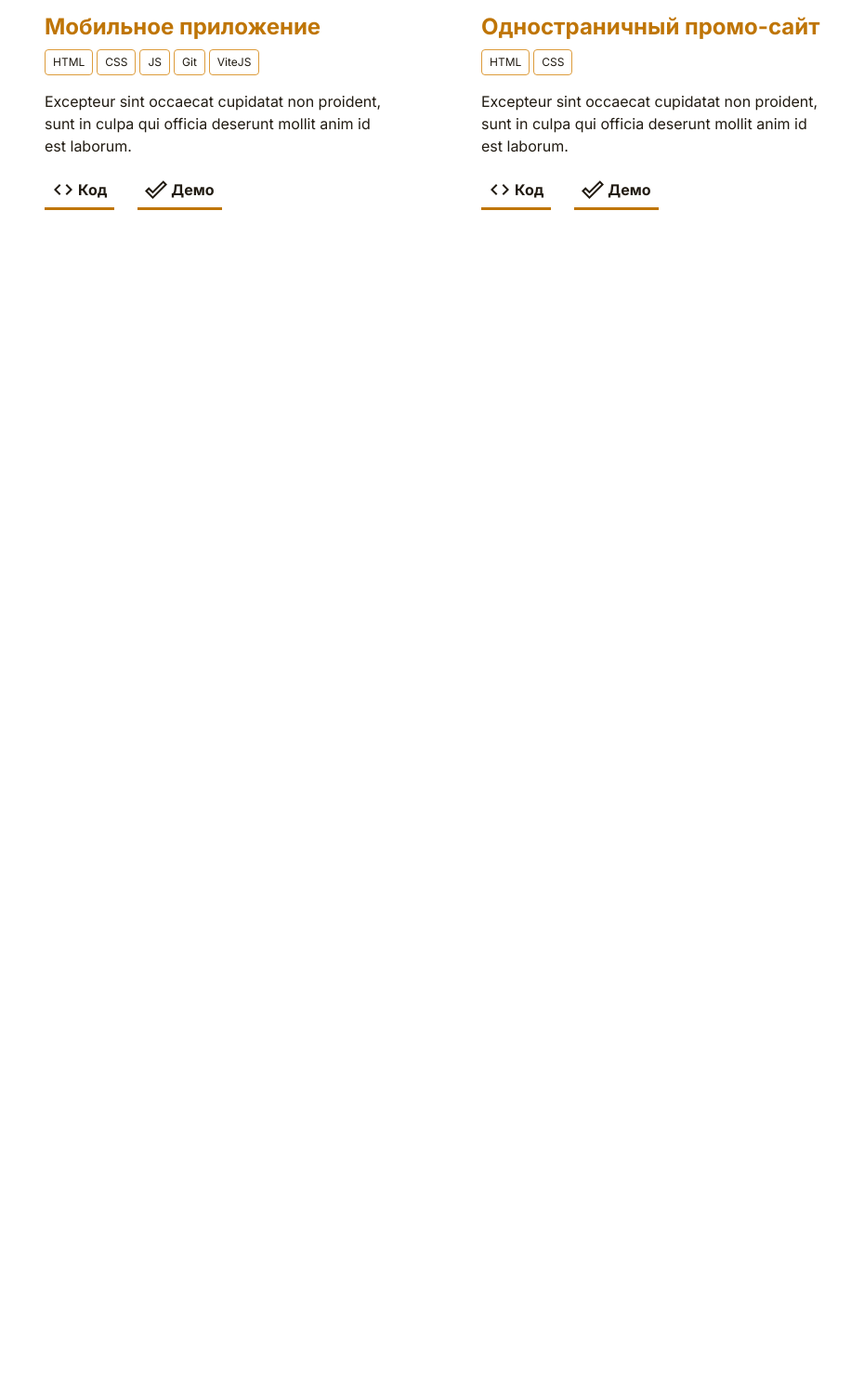
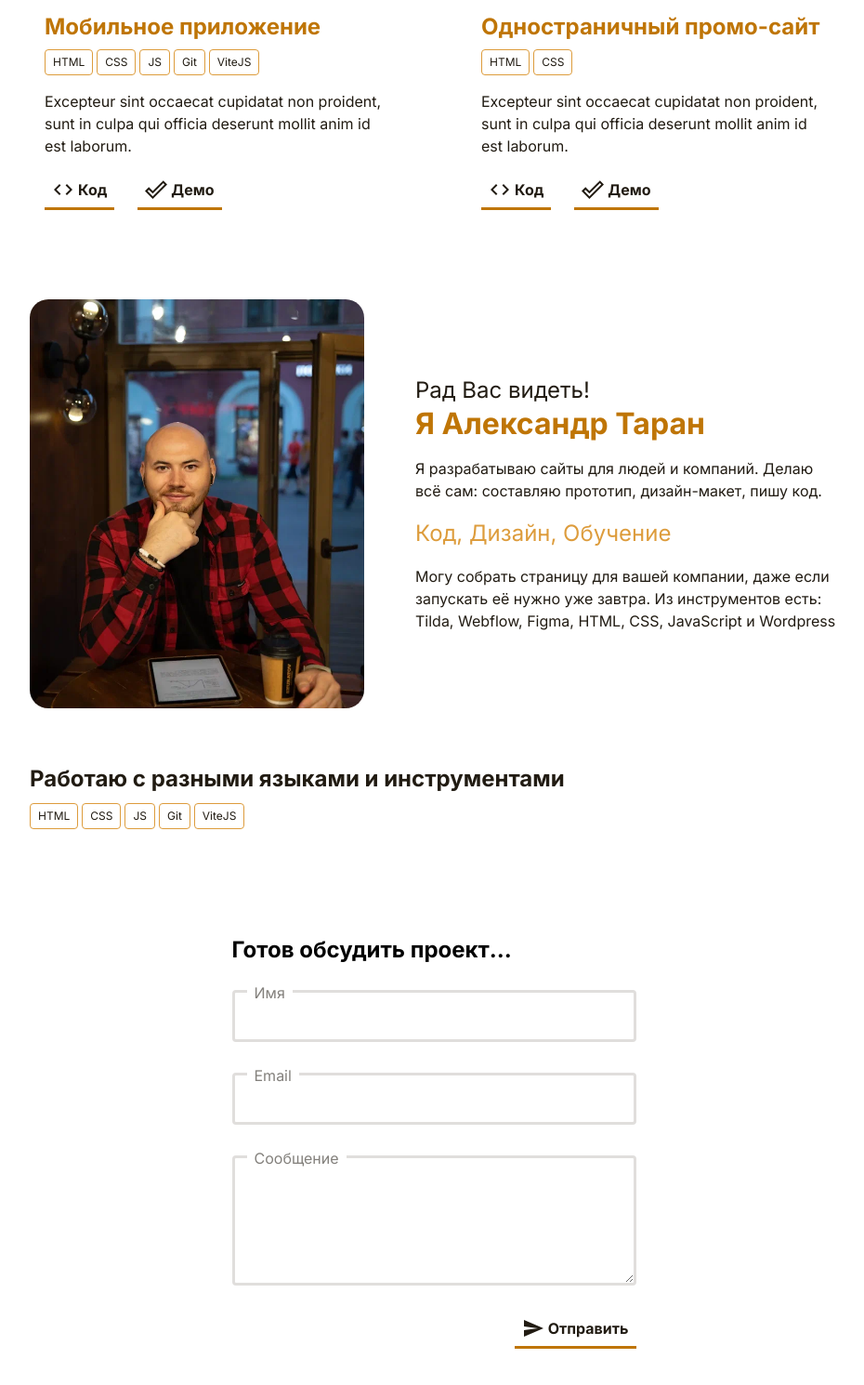
Before and after one commit to TaranAleksandr/first-portfolio, a plain HTML site: page index.html in a window 1280 px wide. Shown: the part 622-2112 px from the top of the page at 93% size, without its empty margins (173-1103 px from the left). Before the commit the page ends 864 px from the top, so only its background shows below. Drawn offline with Linux system fonts and the light colour scheme.

Commit message:
Добавлен блок про автора и форма обратной связи

```diff
--- a/css/style.css
+++ b/css/style.css
@@ -1,3 +1,7 @@
+*{
+  box-sizing: border-box;
+}
+
 body{
   font-family: 'Inter', sans-serif;
 }
@@ -172,3 +176,118 @@ body{
 .card-button-icon{
   margin-right: 4px;
 }
+
+.developer{
+  display: flex;
+  align-items: center;
+  padding: 80px 0 40px;
+}
+
+.developer-photo{
+  width: 360px;
+  height: 440px;
+  flex-shrink: 0;
+  object-fit: cover;
+  border-radius: 20px
+}
+
+.developer-about{
+  margin-left: 55px;
+  margin-top: 16px  ;
+}
+
+.developer-hello{
+  font-weight: 400;
+  font-size: 24px;
+  line-height: 135%;
+  color: #211B12;
+  margin-bottom: 4px;
+}
+
+.developer-title{
+  font-weight: 700;
+  font-size: 32px;
+  line-height: 125%;
+  color: #BF7506;
+  margin: 0;
+}
+
+.developer-text{
+  font-weight: 400;
+  font-size: 16px;
+  line-height: 150%;
+  color: #211B12;
+}
+
+.cando{
+  font-weight: 400;
+  font-size: 24px;
+  line-height: 150%;
+  color: #DD9C3C;
+  margin-top: 16px;
+  margin-bottom: 16px;
+}
+
+.skills-title{
+  font-weight: 700;
+  font-size: 24px;
+  line-height: 135%;
+  color: #211B12;
+  margin-bottom: 10px;
+}
+
+.feedback{
+  padding: 80px 0 160px;
+}
+
+.input-group{
+  position: relative;
+  padding-top: 9px;
+  margin-bottom: 24px;
+}
+
+.input-label{
+  position: absolute;
+  font-weight: 400;
+  font-size: 16px;
+  line-height: 150%;
+  color: #83807C;
+  padding: 0 8px;
+  background-color: #fff;
+  top: 0;
+  left: 16px;
+}
+
+.input{
+  border: 3px solid #E0DEDC;
+  border-radius: 4px;
+  width: 435px;
+  height: 56px;
+}
+
+.textarea{
+  min-height: 140px
+}
+
+.form-container{
+  max-width: 435px;
+  margin: auto;
+}
+
+.button {
+  margin-left: 55px;
+  padding: 7px 8px;
+  display: flex;
+  align-items: center;
+  text-decoration: none;
+  font-weight: 700;
+  font-size: 16px;
+  line-height: 150%;
+  color: #211B12;
+  border: none;
+  border-bottom: 3px solid #BF7506;
+  background-color: #fff;
+  cursor: pointer;
+  margin-left: auto
+
+}
--- a/index.html
+++ b/index.html
@@ -185,5 +185,63 @@
       <!-- /.container -->
     </section>
     <!-- /.porfolio -->
+
+    <section class="developer container">
+      <img
+        src="images/developer.png"
+        alt="Александр Таран"
+        class="developer-photo"
+      />
+      <div class="developer-about">
+        <span class="developer-hello">Рад Вас видеть!</span>
+        <h2 class="developer-title">Я Александр Таран</h2>
+        <p class="developer-text">
+          Я разрабатываю сайты для людей и компаний. Делаю всё сам: составляю
+          прототип, дизайн-макет, пишу код.
+        </p>
+        <span class="cando">Код, Дизайн, Обучение</span>
+        <p class="developer-text">
+          Могу собрать страницу для вашей компании, даже если запускать её нужно
+          уже завтра. Из инструментов есть: Tilda, Webflow, Figma, HTML, CSS,
+          JavaScript и Wordpress
+        </p>
+      </div>
+      <!-- /.developer-about -->
+    </section>
+    <!-- /.developer container -->
+
+    <section class="skills container">
+      <h2 class="skills-title">Работаю с разными языками и инструментами</h2>
+      <ul class="tags">
+        <li class="tags-item"><a href="#" class="tag">HTML</a></li>
+        <li class="tags-item"><a href="#" class="tag">CSS</a></li>
+        <li class="tags-item"><a href="#" class="tag">JS</a></li>
+        <li class="tags-item"><a href="#" class="tag">Git</a></li>
+        <li class="tags-item"><a href="#" class="tag">ViteJS</a></li>
+      </ul>
+    </section>
+    <!-- /skills -->
+    <section class="feedback form-container">
+      <h2 class="feedback-title">Готов обсудить проект...</h2>
+      <form action="#" class="form">
+        <div class="input-group">
+          <label for="username" class="input-label">Имя</label>
+          <input id="username" type="text" class="input" />
+        </div>
+        <div class="input-group">
+          <label for="email" class="input-label">Email</label>
+          <input id="email" type="text" class="input" />
+        </div>
+        <div class="input-group">
+          <label for="message" class="input-label">Сообщение</label>
+          <textarea id="message" rows="10" class="input textarea"></textarea>
+        </div>
+        <button type="submit" class="button">
+          <img src="/images/Icons/send.svg" alt="Отправить" class="cv-icon" />
+          <span class="cv-text">Отправить</span>
+        </button>
+      </form>
+    </section>
+    <!-- /.feedback -->
   </body>
 </html>
```
Also changed, not shown: images/Icons/send.svg (added), images/developer.png (added).
